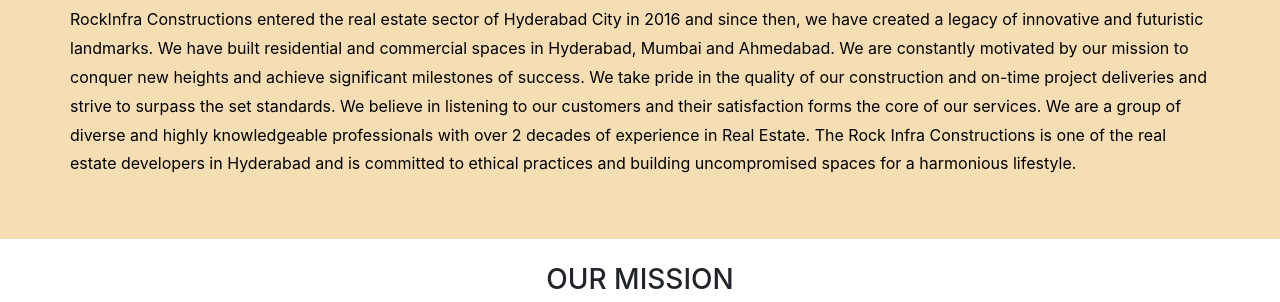
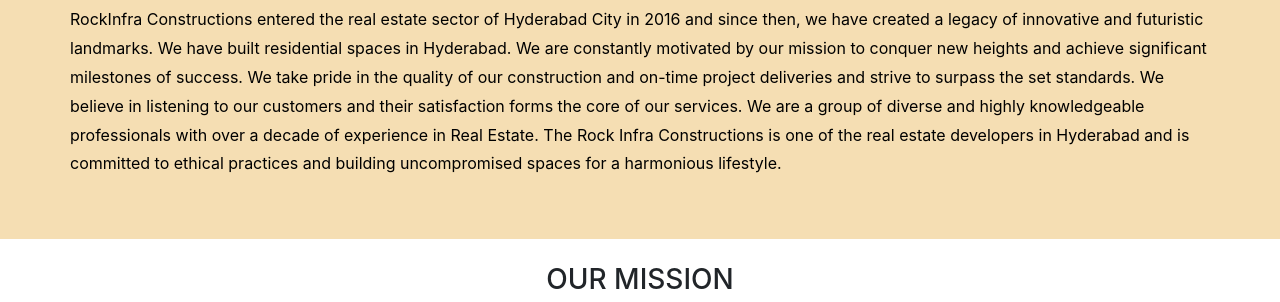
Before and after one commit to d33p1kat/therockinfra, a plain HTML site: page about.html in a window 1280 px wide. Shown: the part 497-799 px from the top of the page. Drawn offline with nearby package versions, Linux system fonts and the light colour scheme.

```diff
--- a/about.html
+++ b/about.html
@@ -102,9 +102,9 @@
         <div class="row">
           <h2 class="pb-3 pt-4 text-height-1">We Create Quality Life Spaces</h2>
           <p>
-            RockInfra Constructions entered the real estate sector of Hyderabad City in 2016 and since then, we have created a legacy of innovative and futuristic landmarks. We have built residential and commercial spaces in Hyderabad, Mumbai and Ahmedabad.
+            RockInfra Constructions entered the real estate sector of Hyderabad City in 2016 and since then, we have created a legacy of innovative and futuristic landmarks. We have built residential spaces in Hyderabad.
             We are constantly motivated by our mission to conquer new heights and achieve significant milestones of success. We take pride in the quality of our construction and on-time project deliveries and strive to surpass the set standards. We believe
-            in listening to our customers and their satisfaction forms the core of our services. We are a group of diverse and highly knowledgeable professionals with over 2 decades of experience in Real Estate.
+            in listening to our customers and their satisfaction forms the core of our services. We are a group of diverse and highly knowledgeable professionals with over a decade of experience in Real Estate.
             The Rock Infra Constructions is one of the real estate developers in Hyderabad and is committed to ethical practices and building uncompromised spaces for a harmonious lifestyle.
           </p>
         </div>
```
Also changed, not shown: contact.html (+1 -2 lines).
